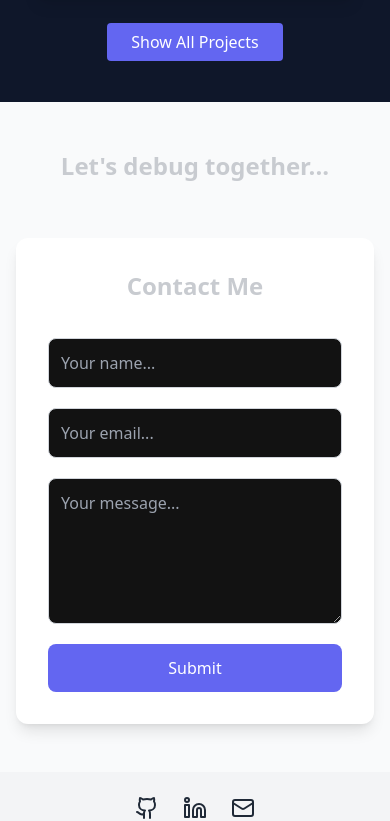
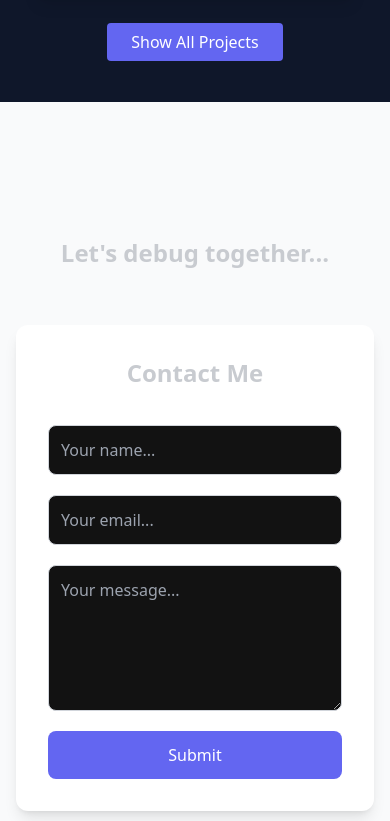
Before and after one commit to Kundan696922/portfolio-3, a React (Vite) app: page / in a window 390 px wide. Shown: the part 5007-5828 px from the top of the page. Built offline with nearby package versions, Linux system fonts and the light colour scheme.

Commit message:
Update ContactSection.jsx

```diff
--- a/src/sections/ContactSection.jsx
+++ b/src/sections/ContactSection.jsx
@@ -4,7 +4,7 @@
   return (
     <section
       id="contact"
-      className="md:min-h-screen flex items-center justify-center py-12 px-4 bg-gray-50 dark:bg-gray-900"
+      className="min-h-screen flex items-center justify-center py-12 px-4 bg-gray-50 dark:bg-gray-900"
     >
       <div className="w-full max-w-5xl flex flex-col lg:flex-row items-center justify-center gap-10">
         {/* Text */}
```
